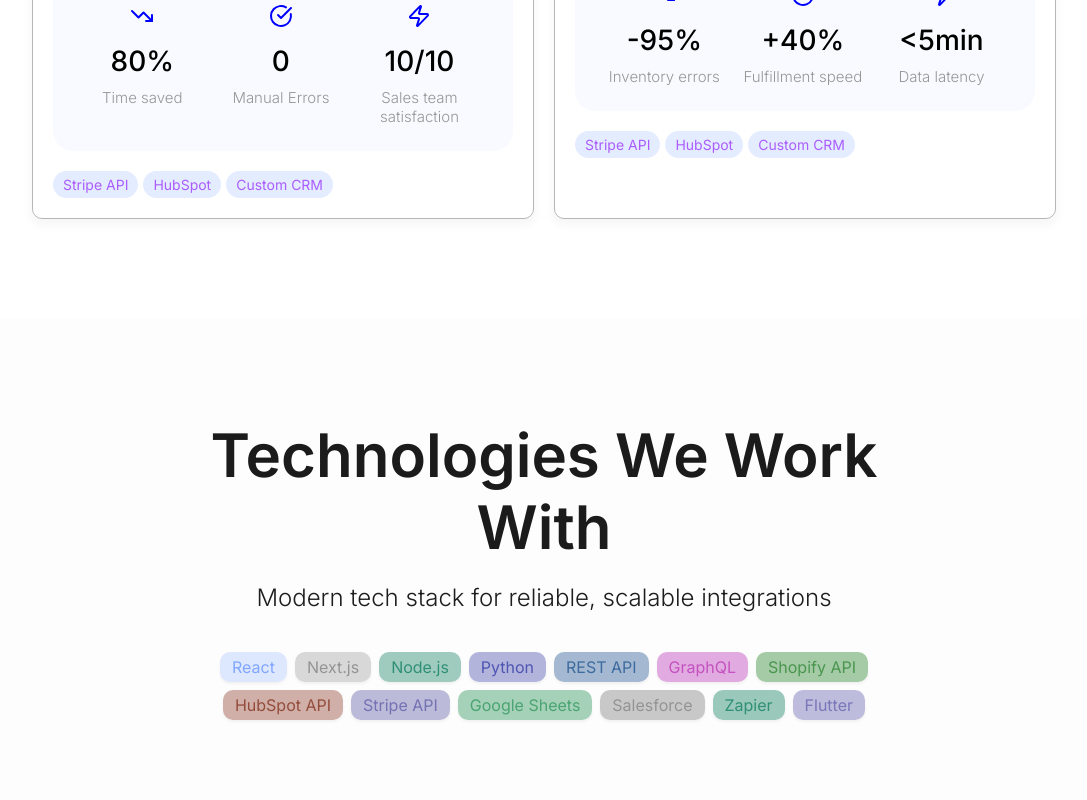
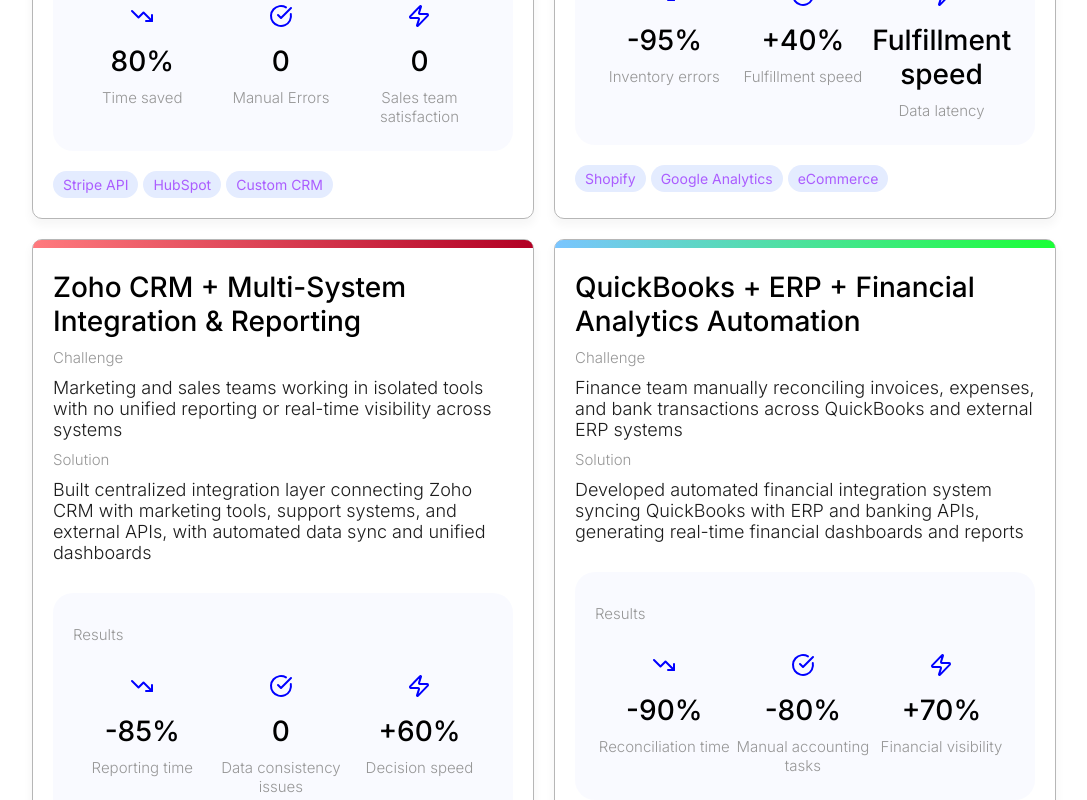
Before and after one commit to webDev712/0777, a React (Create React App) app: page / in a window 1280 px wide. Shown: the part 6040-6840 px from the top of the page, without its empty margins (96-1183 px from the left). Built offline with nearby package versions, Linux system fonts and the light colour scheme.

Commit message:
added case studies

```diff
--- a/src/components/Blocks/CaseStudies.js
+++ b/src/components/Blocks/CaseStudies.js
@@ -1,4 +1,38 @@
 import './css/CaseStudies.css'
+
+const CaseStudie = ({name, challenge, solution, results, specs}) => {
+    return(
+        <div>
+            <div>{name}</div>
+            <span>Challenge</span>
+            <p>{challenge}</p>
+            <span>Solution</span>
+            <p>{solution}</p>
+            <div>
+                <span>Results</span>
+                <div>
+                    <div>
+                        <div data-id="less-graph">{results.less_graph.value}</div>
+                        <span>{results.less_graph.name}</span>
+                    </div>
+                    <div>
+                        <div data-id="task">{results.task.value}</div>
+                        <span>{results.task.name}</span>
+                    </div>
+                    <div>
+                        <div data-id="energy">{results.energy.value}</div>
+                        <span>{results.energy.name}</span>
+                    </div>
+                </div>
+            </div>
+            <div>
+                <div>{specs[0]}</div>
+                <div>{specs[1]}</div>
+                <div>{specs[2]}</div>
+            </div>
+        </div>
+    )
+}
 
 const CaseStudies = () => {
     return (
@@ -6,64 +40,47 @@ const CaseStudies = () => {
             <h2>Case Studies</h2>
             <p>Real results from real integrations</p>
             <div>
-                <div>
-                    <div>CRM + Stripe + HubSpot Automation</div>
-                    <span>Challenge</span>
-                    <p>Sales team spending 15+ hours per week manually updating records across three platforms</p>
-                    <span>Solution</span>
-                    <p>Built automated sync system that captures Stripe payments, updates CRM records, and triggers HubSpot workflows</p>
-                    <div>
-                        <span>Results</span>
-                        <div>
-                            <div>
-                                <div data-id="less-graph">80%</div>
-                                <span>Time saved</span>
-                            </div>
-                            <div>
-                                <div data-id="task">0</div>
-                                <span>Manual Errors</span>
-                            </div>
-                            <div>
-                                <div data-id="energy">10/10</div>
-                                <span>Sales team satisfaction</span>
-                            </div>
-                        </div>
-                    </div>
-                    <div>
-                        <div>Stripe API</div>
-                        <div>HubSpot</div>
-                        <div>Custom CRM</div>
-                    </div>
-                </div>
-                <div>
-                    <div>Shopify Inventory + Analytics Integration</div>
-                    <span>Challenge</span>
-                    <p>eCommerce team making decisions based on day-old spreadsheet exports</p>
-                    <span>Solution</span>
-                    <p>Real-time dashboard pulling data from Shopify, Google Analytics, and fulfillment APIs</p>
-                    <div>
-                        <span>Results</span>
-                        <div>
-                            <div>
-                                <div data-id="less-graph">-95%</div>
-                                <span>Inventory errors</span>
-                            </div>
-                            <div>
-                                <div data-id="task">+40%</div>
-                                <span>Fulfillment speed</span>
-                            </div>
-                            <div>
-                                <div data-id="energy">{`<5min`}</div>
-                                <span>Data latency</span>
-                            </div>
-                        </div>
-                    </div>
-                    <div>
-                        <div>Stripe API</div>
-                        <div>HubSpot</div>
-                        <div>Custom CRM</div>
-                    </div>
-                </div>
+                <CaseStudie
+                    name={"CRM + Stripe + HubSpot Automation"}
+                    challenge={'Sales team spending 15+ hours per week manually updating records across three platforms'}
+                    solution={'Built automated sync system that captures Stripe payments, updates CRM records, and triggers HubSpot workflows'}
+                    results={{
+                        less_graph: {name: 'Time saved', value: '80%'},
+                        task: {name: "Manual Errors", value: '0'},
+                        energy: {name: "Sales team satisfaction", value: '0'}}}
+                    specs={['Stripe API', 'HubSpot', 'Custom CRM']}/>
+                <CaseStudie
+                    name={"Shopify Inventory + Analytics Integration"}
+                    challenge={'eCommerce team making decisions based on day-old spreadsheet exports'}
+                    solution={'Real-time dashboard pulling data from Shopify, Google Analytics, and fulfillment APIs'}
+                    results={{
+                        less_graph: {name: 'Inventory errors', value: '-95%'},
+                        task: {name: "Fulfillment speed", value: '+40%'},
+                        energy: {name: "Data latency", value: 'Fulfillment speed'}}}
+                    specs={['Shopify', 'Google Analytics', 'eCommerce']}/>
+                <CaseStudie
+                    name={"Zoho CRM + Multi-System Integration & Reporting"}
+                    challenge={'Marketing and sales teams working in isolated tools with no unified reporting or real-time visibility across systems'}
+                    solution={'Built centralized integration layer connecting Zoho CRM with marketing tools, support systems, and external APIs, with automated data sync and unified dashboards'}
+                    results={{
+                        less_graph: {name: 'Reporting time', value: '-85%'},
+                        task: {name: "Data consistency issues", value: '0'},
+                        energy: {name: "Decision speed", value: '+60%'}
+                    }}
+                    specs={['Zoho CRM', 'API Integrations', 'Dashboarding', 'Automation Engine']}
+                />
+
+                <CaseStudie
+                    name={"QuickBooks + ERP + Financial Analytics Automation"}
+                    challenge={'Finance team manually reconciling invoices, expenses, and bank transactions across QuickBooks and external ERP systems'}
+                    solution={'Developed automated financial integration system syncing QuickBooks with ERP and banking APIs, generating real-time financial dashboards and reports'}
+                    results={{
+                        less_graph: {name: 'Reconciliation time', value: '-90%'},
+                        task: {name: "Manual accounting tasks", value: '-80%'},
+                        energy: {name: "Financial visibility", value: '+70%'}
+                    }}
+                    specs={['QuickBooks', 'ERP Systems', 'Financial APIs', 'Dashboards', 'Reporting Automation']}
+                />
             </div>
         </div>
     )
--- a/src/components/Blocks/css/CaseStudies.css
+++ b/src/components/Blocks/css/CaseStudies.css
@@ -31,10 +31,18 @@
 }
 
 .case-studies > div > div:first-child:before{
-    background: linear-gradient(0deg, #1145ff, #b12bff);
+    background: linear-gradient(90deg, #1145ff, #b12bff);
 }
 .case-studies > div > div:nth-child(2):before{
-    background: linear-gradient(0deg, #7AD9FF, #00B28E);
+    background: linear-gradient(90deg, #7AD9FF, #00B28E);
+}
+
+.case-studies > div > div:nth-child(3):before{
+    background: linear-gradient(90deg, #ff7a7e, #b20024);
+}
+
+.case-studies > div > div:nth-child(4):before{
+    background: linear-gradient(90deg, #7ac5ff, #1aff35);
 }
 
 .case-studies > div > div > div{
```
